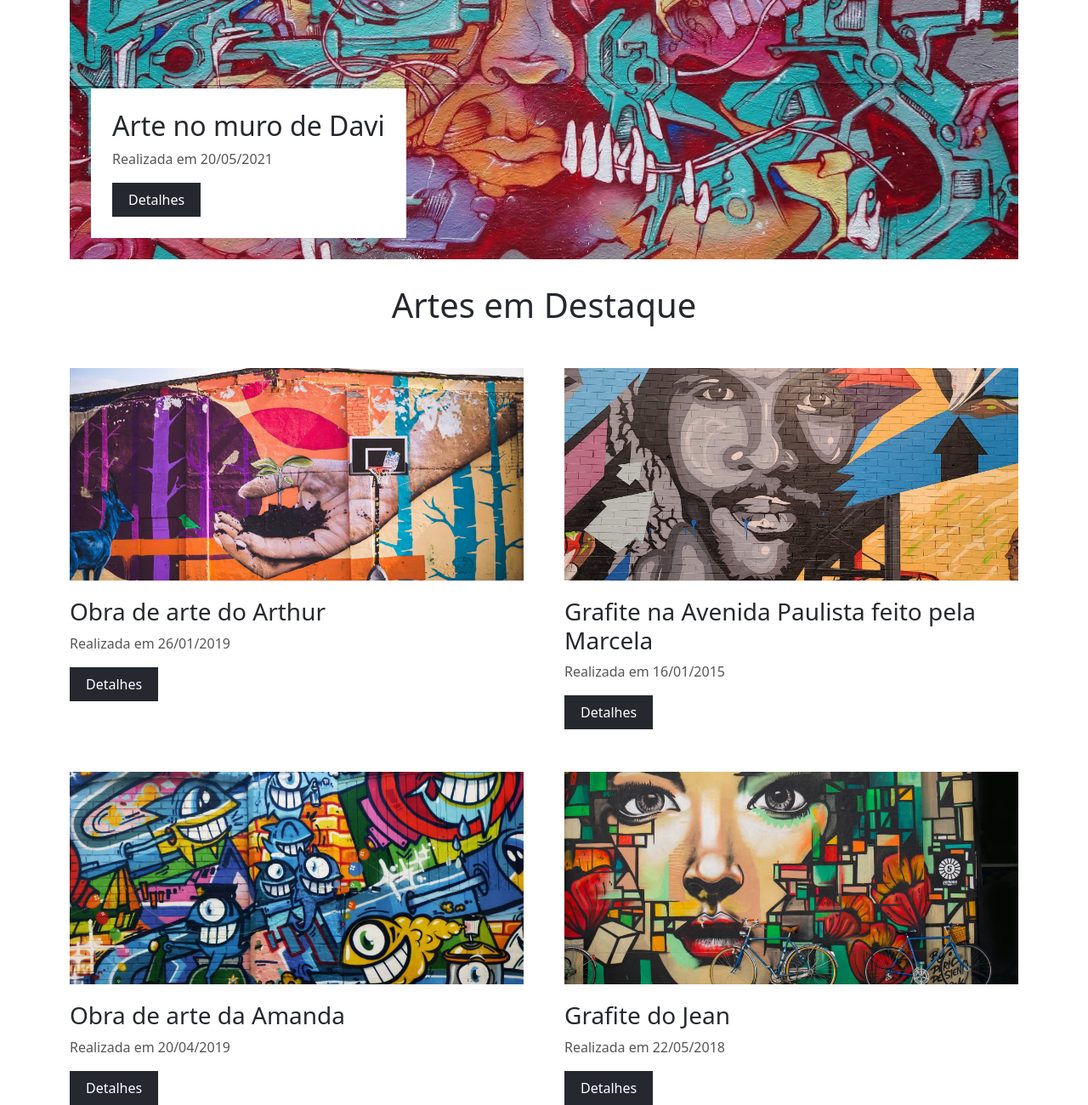
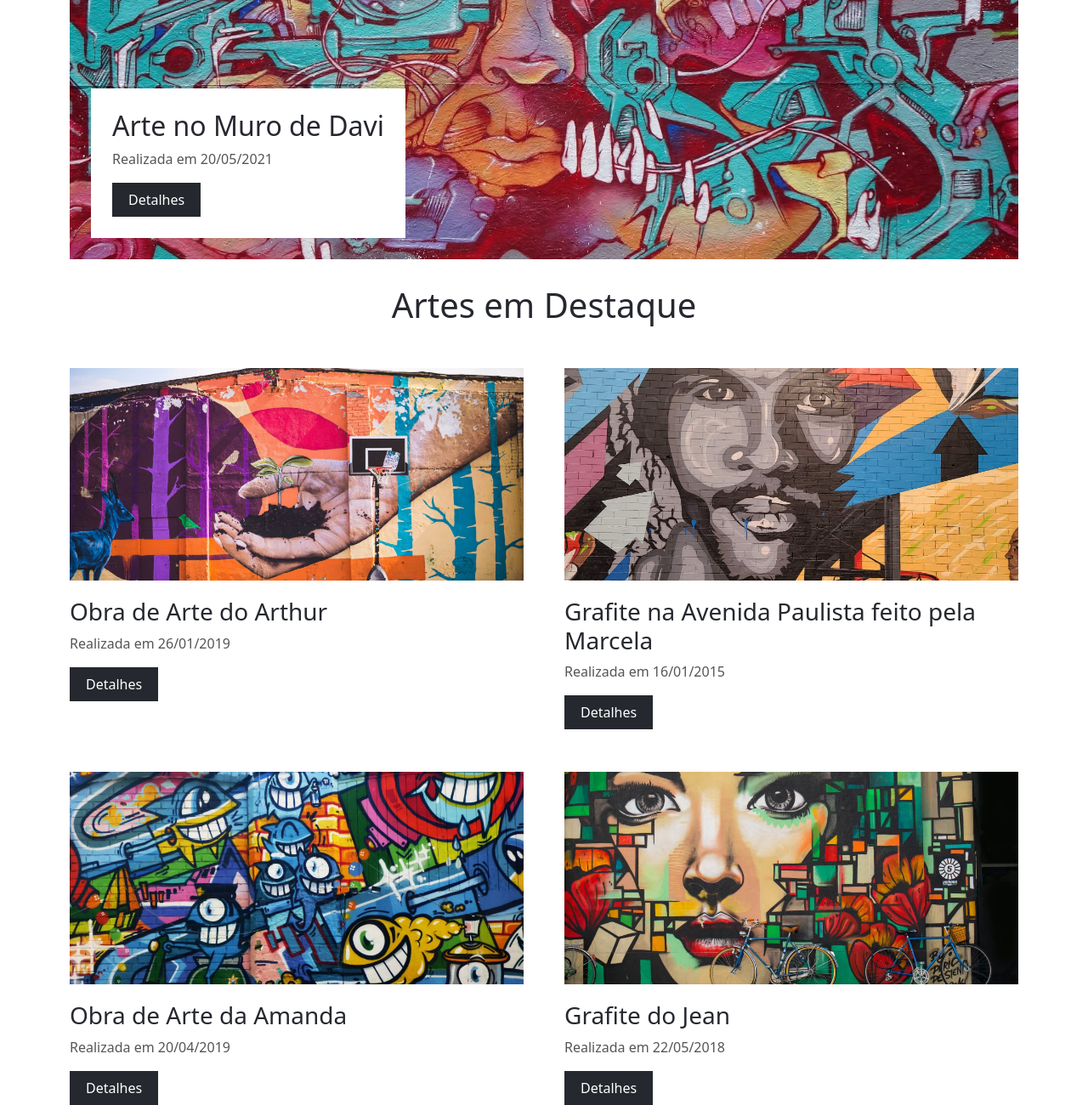
Before and after one commit to adrianoleitedasilva/MaterialCursoBootstrap, a plain HTML site: page 04_Projeto_Art/index.html in a window 1280 px wide. Shown: the part 280-1580 px from the top of the page at 85% size. Drawn offline with nearby package versions, Linux system fonts and the light colour scheme.

Commit message:
update: corrigindo os textos

```diff
--- a/04_Projeto_Art/index.html
+++ b/04_Projeto_Art/index.html
@@ -39,7 +39,7 @@
     <div class="container" id="main-image-container">
         <div class="main-image center-image">
         <div class="main-image-info">
-            <h2>Arte no muro de Davi</h2>
+            <h2>Arte no Muro de Davi</h2>
             <p class="secondary-color">Realizada em 20/05/2021</p>
             <a class="btn" href="#">Detalhes</a>
         </div>
@@ -55,7 +55,7 @@
         <div class="row gx-5">
             <div class="col-12 col-md-6">
                 <div class="small-image-container center-image" id="img2"></div>
-                <h3>Obra de arte do Arthur</h3>
+                <h3>Obra de Arte do Arthur</h3>
                 <p class="secondary-color">Realizada em 26/01/2019</p>
                 <a href="#" class="btn">Detalhes</a>
             </div>
@@ -69,7 +69,7 @@
 
             <div class="col-12 col-md-6">
                 <div class="small-image-container center-image" id="img4"></div>
-                <h3>Obra de arte da Amanda</h3>
+                <h3>Obra de Arte da Amanda</h3>
                 <p class="secondary-color">Realizada em 20/04/2019</p>
                 <a href="#" class="btn">Detalhes</a>
             </div>
```
